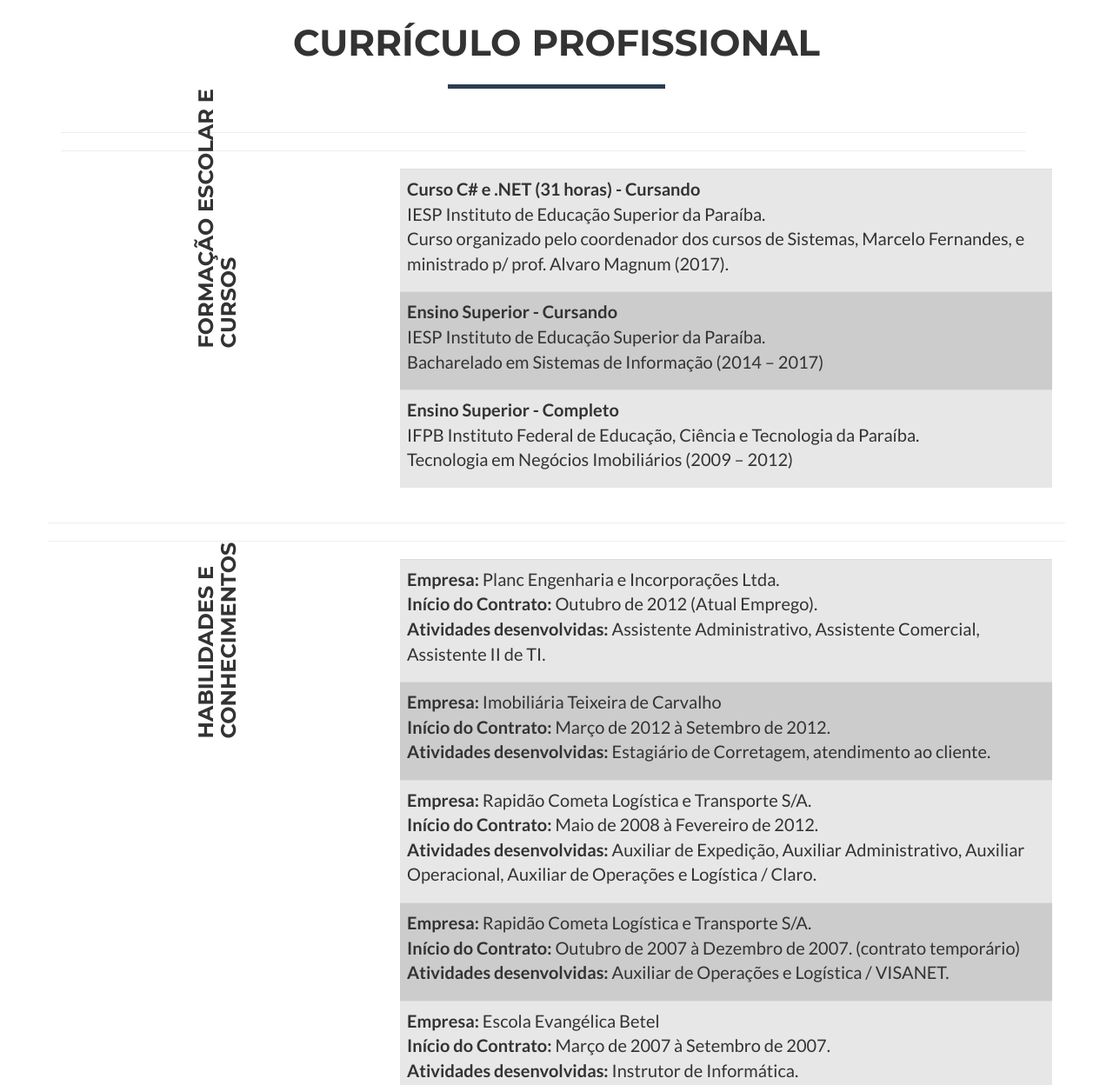
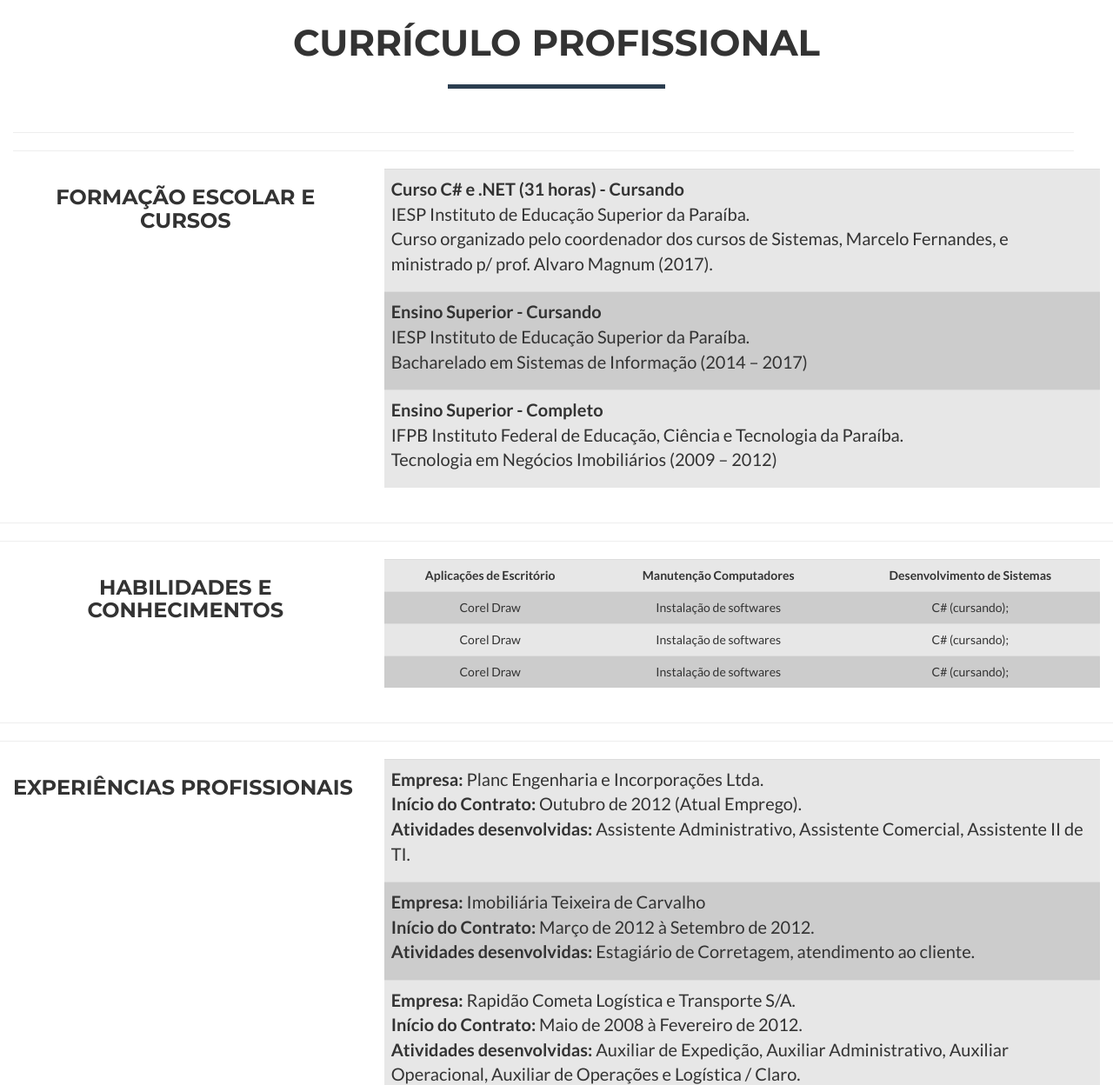
Before and after one commit to mikeyas/MikePortfolio, a website: page index.html in a window 1280 px wide. Shown: the part 840-2088 px from the top of the page at 87% size. Drawn offline with nearby package versions, Linux system fonts and the light colour scheme.

Commit message:
Implementação de formação escolar
inserção das informações de formação escolar.

```diff
--- a/css/freelancer.css
+++ b/css/freelancer.css
@@ -13,25 +13,30 @@ p {
 p.small {
   font-size: 16px;
 }
+
     .table-striped > tbody > tr{
   background-color: #ccc;
 }
     .table-hover > tbody > tr:hover{
-        background-color: #FF7F;
+        background-color: #404040;
+        color: white;
     }
 .table-hover > tbody > tr:hover{
   background-color: #98BCC;
 }
 .vertical {
-  vertical-align: center;
+
+  float: left;
+  vertical-align: middle;
   text-align: left;
   display: table-cell;
+  background-color: #ccc;
 
-  -webkit-transform: rotate(-90deg);
-  -moz-transform: rotate(-90deg);
-  -ms-transform: rotate(-90deg);
-  -o-transform: rotate(-90deg); /* opcional: Opera agora usa -webkit */
-  transform: rotate(-90deg);
+  -webkit-transform: rotate(90deg);
+  -moz-transform: rotate(90deg);
+  -ms-transform: rotate(90deg);
+  -o-transform: rotate(90deg); /* opcional: Opera agora usa -webkit */
+  transform: rotate(90deg);
 
   -webkit-transform-origin: 50% 50%;
   -moz-transform-origin: 50% 50%;
--- a/index.html
+++ b/index.html
@@ -89,30 +89,29 @@
 
     <!-- Curriculo Grid Section -->
     <section id="curriculo">
-        <div class="container">
+        <div class="container-fluid">
             <div class="row">
                 <div class="col-lg-12 text-center ">
                     <h2>Currículo Profissional</h2>
                     <hr class="star-primary">
                 </div>
             </div>
-            <div class="row col-lg-12">
+            <div class="row col-lg-12 text-center">
                 <hr><hr>
             </div>
 
+
                 <!-- Formação Escolar e Cursos article -->
-                <article id="formacao">
+                <article clas="col-lg-12" id="formacao">
                     <div class="row">
-                        <div class="col-sm-4 hidden-md hidden-lg text-center">
-                            <h3 class="text-right">Formação Escolar e Cursos</h3>
+                        <div class="col-sm-12 hidden-md hidden-lg text-center">
+                            <h3 class="text-center">Formação Escolar e Cursos</h3>
                         </div>
-                    </div>
-                    <div class="row">
-                        <div class="col-md-4 hidden-xs hidden-sm">
-                            <h3 class="vertical" >Formação Escolar e Cursos</h3>
+                        <div class="col-lg-4 hidden-xs hidden-sm">
+                            <h3 class="text-center text-middle" >Formação Escolar e Cursos</h3>
                         </div>
 
-                        <div class="col-sm-8">
+                        <div class="col-lg-8">
                            <table class="table table-striped table-hover">
                                 <tr>
                                 <td>
@@ -152,52 +151,30 @@
                     </div>
                     <div class="row">
                         <div class="col-md-4 hidden-xs hidden-sm">
-                            <h3 class="vertical">Habilidades e Conhecimentos</h3>
+                            <h3 class="text-center text-middle">Habilidades e Conhecimentos</h3>
                         </div>
 
                         <div class="col-sm-8">
-                           <table class="table table-striped table-hover">
+                           <table class="table table-striped table-hover text-center">
                                    <tr>
-                                <td>
-                                   <p><strong>Empresa:</strong> Planc Engenharia e Incorporações Ltda.
-                                    <br><strong>Início do Contrato:</strong> Outubro de 2012 (Atual Emprego).
-                                    <br><strong>Atividades desenvolvidas:</strong> Assistente Administrativo, Assistente Comercial, Assistente II de TI.</p>
-                                </td>
+                                        <td><strong>Aplicações de Escritório</strong> </td>
+                                        <td><strong>Manutenção Computadores</strong></td>
+                                        <td><strong>Desenvolvimento de Sistemas</strong></td>
                                    </tr>
                                     <tr>
-                                <td>
-                                   <p><strong>Empresa:</strong> Imobiliária Teixeira de Carvalho
-                                    <br><strong>Início do Contrato:</strong> Março de 2012 à Setembro de 2012.
-                                    <br><strong>Atividades desenvolvidas:</strong> Estagiário de Corretagem, atendimento ao cliente.</p>
-                                </td>
+                                        <td>Corel Draw </td>
+                                        <td>Instalação de softwares</td>
+                                        <td>C# (cursando);</td>
                                     </tr>
                                     <tr>
-                                <td>
-                                   <p><strong>Empresa:</strong> Rapidão Cometa Logística e Transporte S/A.
-                                    <br><strong>Início do Contrato:</strong> Maio de 2008 à Fevereiro de 2012.
-                                    <br><strong>Atividades desenvolvidas:</strong> Auxiliar de Expedição, Auxiliar Administrativo, Auxiliar Operacional, Auxiliar de Operações e Logística / Claro.</p>
-                                </td>
+                                        <td>Corel Draw </td>
+                                        <td>Instalação de softwares</td>
+                                        <td>C# (cursando);</td>
                                     </tr>
                                     <tr>
-                                <td>
-                                   <p><strong>Empresa:</strong> Rapidão Cometa Logística e Transporte S/A.
-                                    <br><strong>Início do Contrato:</strong> Outubro de 2007 à Dezembro de 2007. (contrato temporário)
-                                    <br><strong>Atividades desenvolvidas:</strong> Auxiliar de Operações e Logística / VISANET.</p>
-                                </td>
-                                </tr>
-                                <tr>
-                                <td>
-                                   <p><strong>Empresa:</strong> Escola Evangélica Betel
-                                    <br><strong>Início do Contrato:</strong> Março de 2007 à Setembro de 2007.
-                                    <br><strong>Atividades desenvolvidas:</strong> Instrutor de Informática.</p>
-                                </td>
-                                </tr>
-                                <tr>
-                                <td>
-                                   <p><strong>Empresa:</strong> Copynet – Copiadora e Serviços Gráficos
-                                    <br><strong>Início do Contrato:</strong> Janeiro de 2005 à Janeiro de 2007.
-                                    <br><strong>Atividades desenvolvidas:</strong> Atendimento ao Público, Operador de fotocopiadora, digitador, artista gráfico.</p>
-                                </td>
+                                        <td>Corel Draw </td>
+                                        <td>Instalação de softwares</td>
+                                        <td>C# (cursando);</td>
                                     </tr>
                             </table>
                         </div>
@@ -216,7 +193,7 @@
                     </div>
                     <div class="row">
                         <div class="col-md-4 hidden-xs hidden-sm">
-                            <h3 class="vertical">Experiências Profissionais</h3>
+                            <h3 class=class="text-center text-middle">Experiências Profissionais</h3>
                         </div>
 
                         <div class="col-sm-8">
```
Lines whose indentation alone changed are shown as unchanged.
